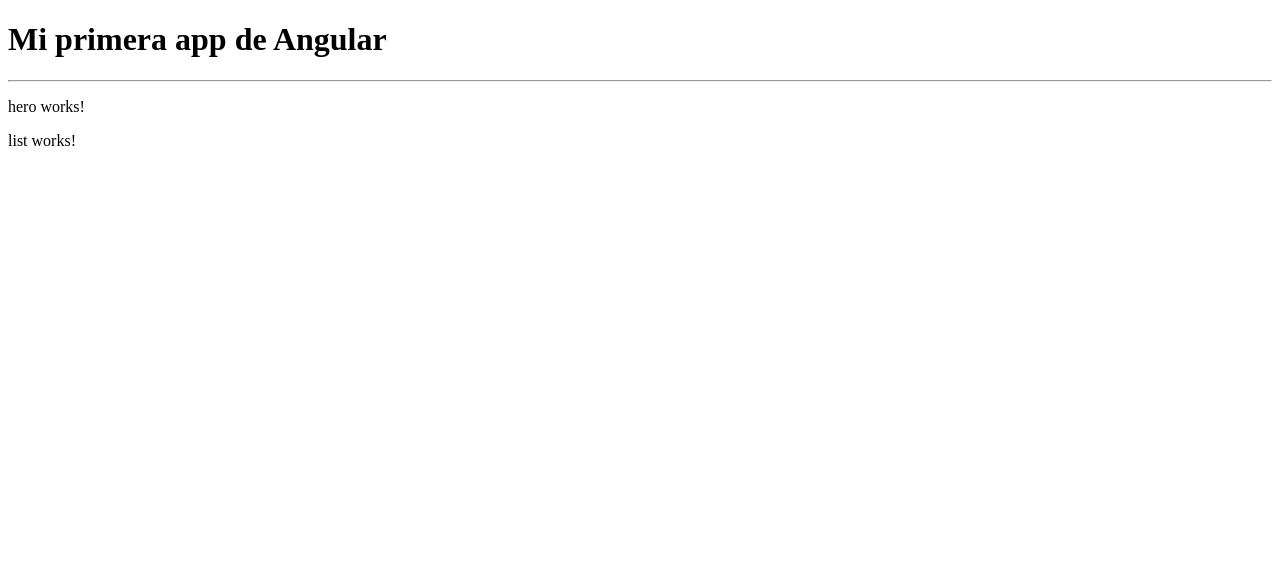
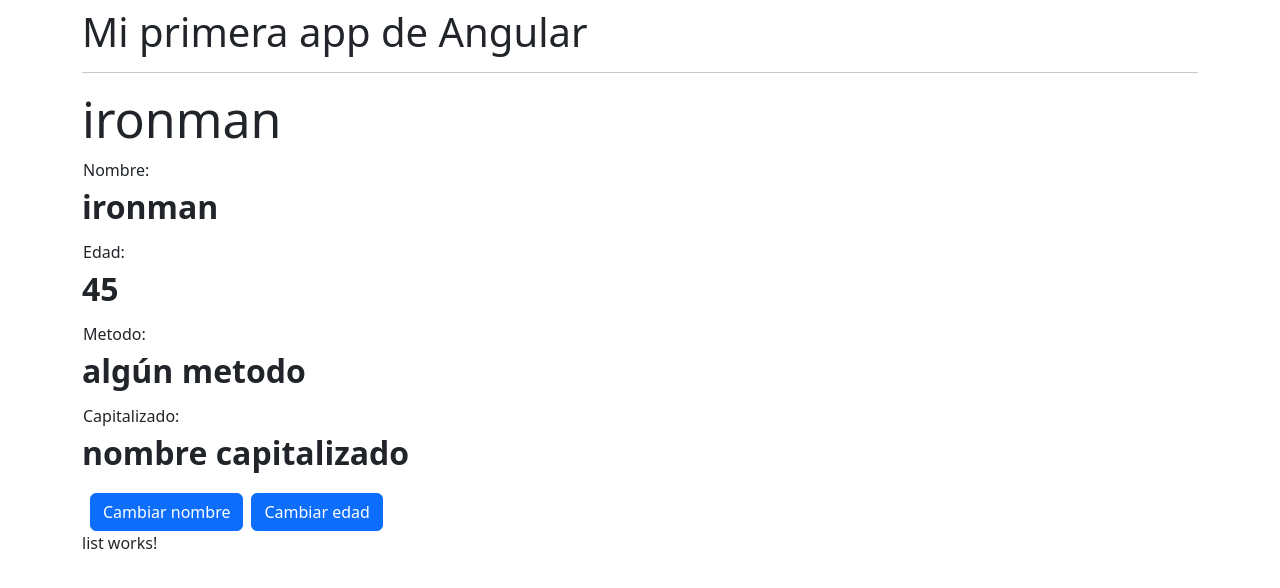
Before and after one commit to chalscc/Angular-Fundamentals, an Angular app: page / in a window 1280 px wide. Shown: the top 588 px of the page. Built offline with nearby package versions, Linux system fonts and the light colour scheme.

Commit message:
Class attributes Interpolation

```diff
--- a/src/app/heroes/hero/hero.component.css
+++ b/src/app/heroes/hero/hero.component.css
@@ -0,0 +1,8 @@
+h1 {
+  font-size: 50px;
+}
+
+dd{
+  font-size: 2rem;
+  font-weight: bold;
+}
--- a/src/app/heroes/hero/hero.component.html
+++ b/src/app/heroes/hero/hero.component.html
@@ -1 +1,20 @@
-<p>hero works!</p>
+<h1> {{name}} </h1>
+
+<dl>
+  <td> Nombre: </td>
+  <dd> {{name}} </dd>
+
+  <td> Edad: </td>
+  <dd> {{age}} </dd>
+
+  <td> Metodo: </td>
+  <dd> algún metodo </dd>
+
+  <td> Capitalizado: </td>
+  <dd> nombre capitalizado </dd>
+</dl>
+
+
+<button class="btn btn-primary mx-2"> Cambiar nombre </button >
+
+<button class="btn btn-primary"> Cambiar edad </button >
--- a/src/app/heroes/hero/hero.component.ts
+++ b/src/app/heroes/hero/hero.component.ts
@@ -5,6 +5,12 @@
   templateUrl: './hero.component.html',
   styleUrl: './hero.component.css'
 })
+
+
 export class HeroComponent {
 
+  public name: string = 'ironman';
+  public age: number = 45;
+
+
 }
--- a/src/index.html
+++ b/src/index.html
@@ -6,8 +6,10 @@
   <base href="/">
   <meta name="viewport" content="width=device-width, initial-scale=1">
   <link rel="icon" type="image/x-icon" href="favicon.ico">
+
+  <link href="https://cdn.jsdelivr.net/npm/bootstrap@5.3.2/dist/css/bootstrap.min.css" rel="stylesheet" integrity="sha384-T3c6CoIi6uLrA9TneNEoa7RxnatzjcDSCmG1MXxSR1GAsXEV/Dwwykc2MPK8M2HN" crossorigin="anonymous">
 </head>
-<body>
+<body class="container pt-2">
   <app-root></app-root>
 </body>
 </html>
```
